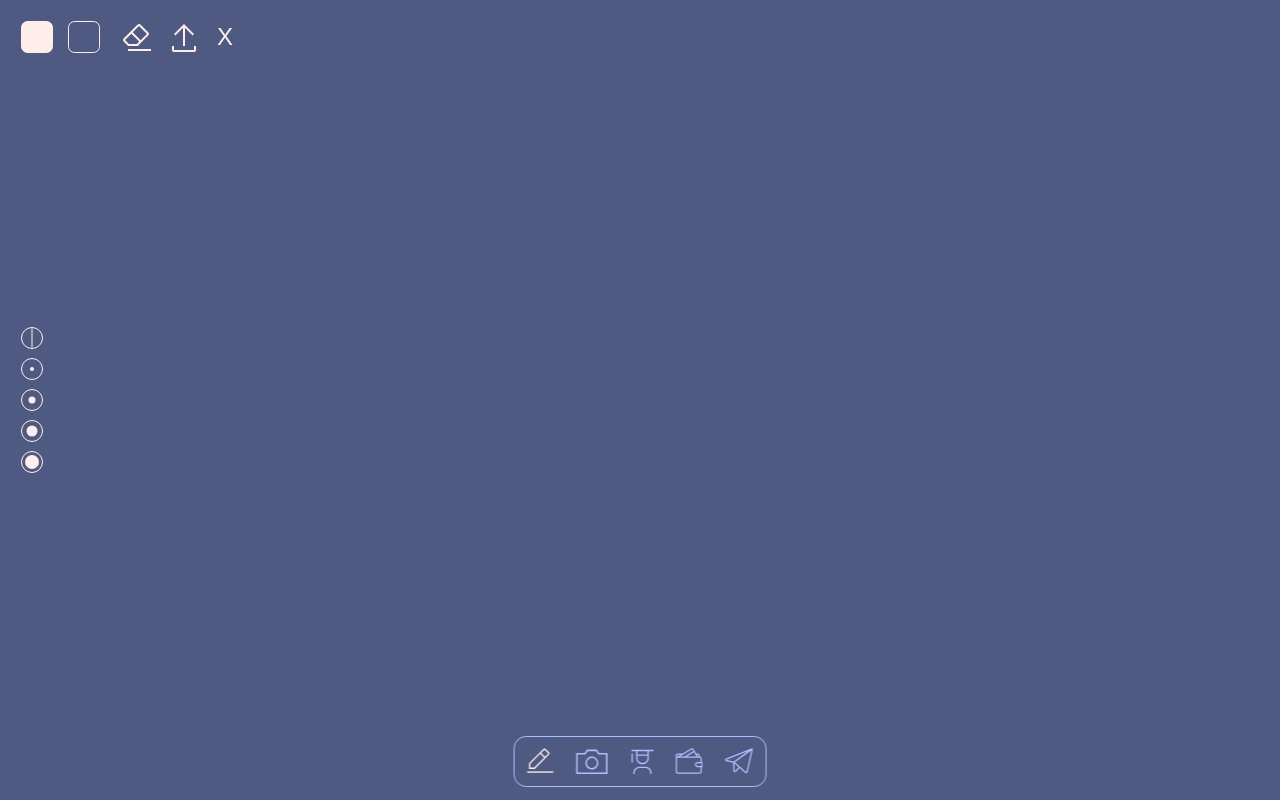
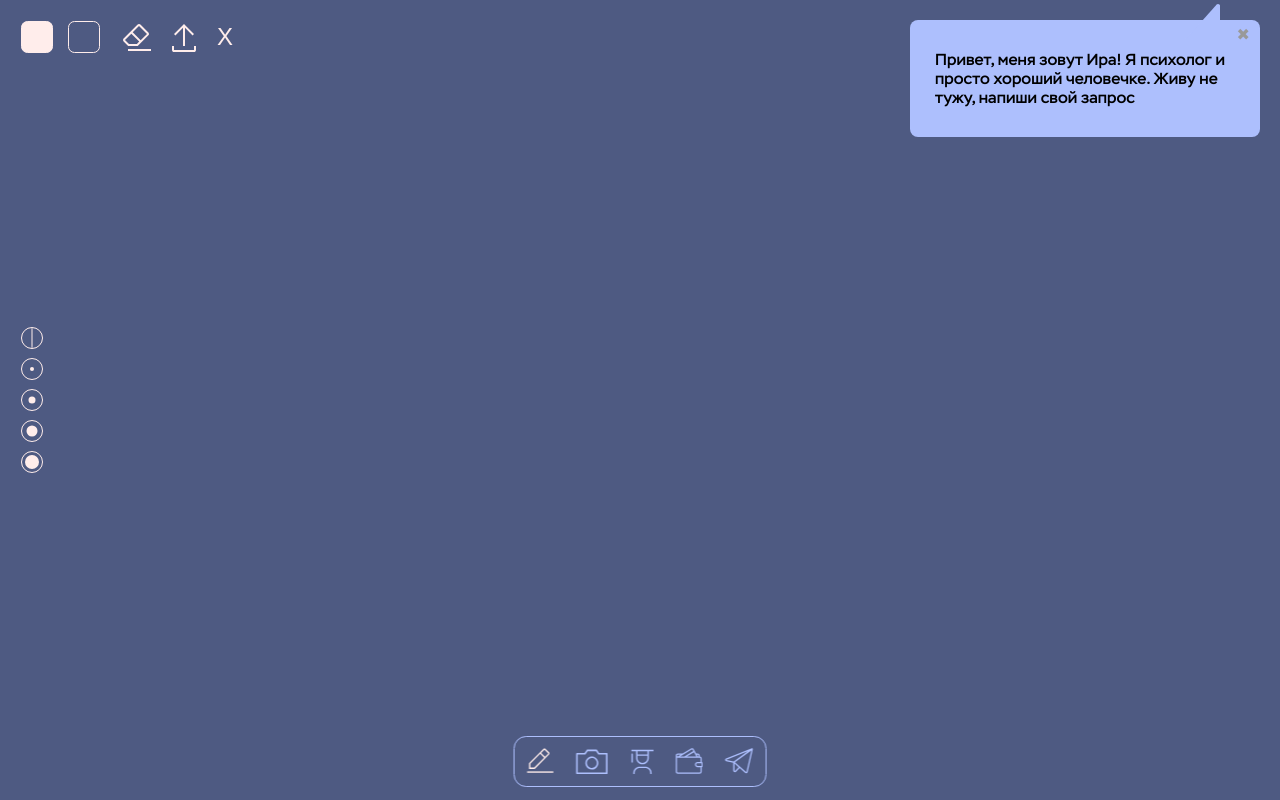
Before and after one commit to evgeniy-popov-jsx/psychologist-s-website, a React (Vite) app: page / in a window 1280 px wide. Built offline with nearby package versions, Linux system fonts and the light colour scheme.

Commit message:
styled message

```diff
--- a/src/presentation/components/Menu/index.tsx
+++ b/src/presentation/components/Menu/index.tsx
@@ -1,33 +1,68 @@
-import { Tooltip } from '../Tooltip/index.tsx';
 import { useLocation } from 'react-router-dom';
 import { Styled } from './styles.ts';
+import { Tooltip } from 'antd';
 
 export const Menu = () => {
   const location = useLocation();
 
+  const styles = {
+    color: '#4E5A82 ',
+    bgColor: '#FFEDEB',
+  };
+
   return (
     <Styled.Container>
-      <Tooltip title={'Рисовашка'}>
+      <Tooltip
+        title={'Рисовашка'}
+        placement="bottom"
+        color={styles.bgColor}
+        overlayInnerStyle={{color: styles.color}}
+        destroyTooltipOnHide
+      >
         <Styled.Link to={'/'}>
           <Styled.PaintIcon $active={location.pathname === '/'} />
         </Styled.Link>
       </Tooltip>
-      <Tooltip title={'Фотографии'}>
+      <Tooltip
+        title={'Фотографии'}
+        placement="bottom"
+        color={styles.bgColor}
+        overlayInnerStyle={{color: styles.color}}
+        destroyTooltipOnHide
+      >
         <Styled.Link to={'/photos'}>
           <Styled.PhotosIcon $active={location.pathname === '/photos'} />
         </Styled.Link>
       </Tooltip>
-      <Tooltip title={'Образование'}>
+      <Tooltip
+        title={'Образование'}
+        placement="bottom"
+        color={styles.bgColor}
+        overlayInnerStyle={{color: styles.color}}
+        destroyTooltipOnHide
+      >
         <Styled.Link to={'/educations'}>
           <Styled.EducationIcon $active={location.pathname === '/educations'} />
         </Styled.Link>
       </Tooltip>
-      <Tooltip title={'Стоимость'}>
+      <Tooltip
+        title={'Стоимость'}
+        placement="bottom"
+        color={styles.bgColor}
+        overlayInnerStyle={{color: styles.color}}
+        destroyTooltipOnHide
+      >
         <Styled.Link to={'/price'}>
           <Styled.PriceIcon $active={location.pathname === '/price'} />
         </Styled.Link>
       </Tooltip>
-      <Tooltip title={'Телеграм'}>
+      <Tooltip
+        title={'Телеграм'}
+        placement="bottom"
+        color={styles.bgColor}
+        overlayInnerStyle={{color: styles.color}}
+        destroyTooltipOnHide
+      >
         <Styled.Link to={'/telegram'}>
           <Styled.TelegramIcon $active={location.pathname === '/telegram'} />
         </Styled.Link>
--- /dev/null
+++ b/src/presentation/components/Message/index.tsx
@@ -0,0 +1,27 @@
+import React, { useEffect, useState } from 'react';
+import { Styled } from './styles';
+
+export const Message: React.FC = () => {
+  const [isVisible, setIsVisible] = useState(false);
+
+  useEffect(() => {
+    const timer = setTimeout(() => {
+      setIsVisible(true);
+    }, 2000);
+
+    return () => clearTimeout(timer);
+  }, []);
+
+  const handleClose = () => {
+    setIsVisible(false);
+  };
+
+  if (!isVisible) return null;
+
+  return (
+    <Styled.Message>
+      <span>Привет, меня зовут Ира! Я психолог и просто хороший человечке. Живу не тужу, напиши свой запрос</span>
+      <Styled.CloseButton onClick={handleClose}>✖</Styled.CloseButton>
+    </Styled.Message>
+  );
+};
--- /dev/null
+++ b/src/presentation/components/Message/styles.ts
@@ -0,0 +1,57 @@
+import styled from 'styled-components';
+
+const Message = styled.div`
+  position: absolute;
+  top: 20px;
+  right: 20px;
+  max-width: 300px;
+  margin-left: 20px;
+  background: var(--accent-color);
+  padding: 30px 25px;
+  border-radius: 8px;
+  z-index: 4;
+
+  &::before {
+    content: "";
+    position: absolute;
+    top: -15px;
+    right: 40px;
+    width: 35px;
+    height: 35px;
+    background: var(--accent-color);
+    border-radius: 1px;
+    clip-path: polygon(100% -12%, 100% 100%, 0 100%);
+  }
+
+  &::after {
+    content: "";
+    position: absolute;
+    top: -16px;
+    right: 40px;
+    width: 4px;
+    height: 4px;
+    border-radius: 50%;
+    background: var(--accent-color);
+  }
+`;
+
+const CloseButton = styled.button`
+  position: absolute;
+  top: 5px;
+  right: 10px;
+  background: none;
+  border: none;
+  cursor: pointer;
+  font-size: 16px;
+  color: #999;
+  padding: 0;
+
+  &:hover {
+    color: #333;
+  }
+`;
+
+export const Styled = {
+  Message,
+  CloseButton
+};
--- a/src/presentation/components/Tooltip/index.tsx
+++ /dev/null
@@ -1,25 +0,0 @@
-import { Tooltip as ANTTooltip } from 'antd';
-
-interface Props {
-  children : React.ReactNode;
-  title: string;
-}
-
-export const Tooltip: React.FC<Props> = ({children, title}) => {
-  const styles = {
-    color: '#4E5A82 ',
-    bgColor: '#FFEDEB',
-  };
-
-  return (
-    <ANTTooltip
-      placement="bottom"
-      title={title}
-      color={styles.bgColor}
-      overlayInnerStyle={{color: styles.color}}
-      destroyTooltipOnHide
-    >
-      {children}
-    </ANTTooltip>
-  );
-};
--- a/src/presentation/pages/DrawingBoard/components/toolButtons/index.tsx
+++ b/src/presentation/pages/DrawingBoard/components/toolButtons/index.tsx
@@ -3,7 +3,7 @@ import { observer } from 'mobx-react-lite';
 import { drawingStore } from 'application/stores/drawingStore';
 import { Color, convertColorToString } from 'utils/convertColor';
 import { Styled } from './styles';
-import { Tooltip } from 'presentation/components/Tooltip';
+import { Tooltip } from 'antd';
 
 export const ToolButtons: React.FC = observer(() => {
   const [color, setColor] = useState<string>('#FFEDEB');
@@ -31,29 +31,64 @@ export const ToolButtons: React.FC = observer(() => {
     drawingStore.resetCanvas();
   };
 
+  const styles = {
+    color: '#4E5A82 ',
+    bgColor: '#FFEDEB',
+  };
+
   return (
     <Styled.ToolBtns>
       <Styled.ColorPicker value={color} onChange={handleColorChangeBrush} disabledAlpha>
-        <Tooltip title={'Цвет кисти'}>
+        <Tooltip
+          title={'Цвет кисти'}
+          placement="bottom"
+          color={styles.bgColor}
+          overlayInnerStyle={{color: styles.color}}
+          // destroyTooltipOnHide
+        >
           <Styled.BtnColorPicker $color={color} />
         </Tooltip>
       </Styled.ColorPicker>
       <Styled.ColorPicker value={colorBg} onChange={handleColorChangeBg} disabledAlpha>
-        <Tooltip title={'Цвет фона'}>
+        <Tooltip
+          title={'Цвет фона'}
+          placement="bottom"
+          color={styles.bgColor}
+          overlayInnerStyle={{color: styles.color}}
+          destroyTooltipOnHide
+        >
           <Styled.BtnColorPicker $color={colorBg} />
         </Tooltip>
       </Styled.ColorPicker>
-      <Tooltip title={drawingStore.isErasing ? 'Рисовать' : 'Ластик'}>
+      <Tooltip
+          title={drawingStore.isErasing ? 'Рисовать' : 'Ластик'}
+          placement="bottom"
+          color={styles.bgColor}
+          overlayInnerStyle={{color: styles.color}}
+          destroyTooltipOnHide
+        >
         <Styled.Button onClick={handleToggleEraser}>
           {drawingStore.isErasing ? <Styled.BrushIcon /> : <Styled.EraserIcon /> }
         </Styled.Button>
       </Tooltip>
-      <Tooltip title='Сохранить'>
+        <Tooltip
+          title={'Сохранить'}
+          placement="bottom"
+          color={styles.bgColor}
+          overlayInnerStyle={{color: styles.color}}
+          destroyTooltipOnHide
+        >
         <Styled.Button onClick={handleTakeScreenshot}>
           <Styled.ExportIcon />
         </Styled.Button>
       </Tooltip>
-      <Tooltip title='Очистить'>
+        <Tooltip
+          title={'Очистить'}
+          placement="bottom"
+          color={styles.bgColor}
+          overlayInnerStyle={{color: styles.color}}
+          destroyTooltipOnHide
+        >
         <Styled.Button onClick={handleResetCanvas}>
           X
         </Styled.Button>
--- a/src/presentation/pages/DrawingBoard/index.tsx
+++ b/src/presentation/pages/DrawingBoard/index.tsx
@@ -4,6 +4,7 @@ import { drawingStore } from 'application/stores/drawingStore';
 import { Styled } from './styles';
 import { ToolButtons } from './components/toolButtons';
 import { ToolSizeButtons } from './components/toolSizeButtons';
+import { Message } from 'presentation/components/Message';
 
 export const DrawingBoard: React.FC = observer(() => {
   const drawingCanvasRef = useRef<HTMLCanvasElement | null>(null);
@@ -57,6 +58,7 @@ export const DrawingBoard: React.FC = observer(() => {
       />
       <ToolButtons />
       <ToolSizeButtons />
+      <Message />
     </Styled.Container>
   );
 });
--- a/src/presentation/pages/Education/index.tsx
+++ b/src/presentation/pages/Education/index.tsx
@@ -9,7 +9,7 @@ export const Educations = () => {
   useEffect(() => {
     const data = [1, 2, 3, 4, 5, 6, 7, 8, 9, 10, 11, 12,13,14,15,16,17];
 
-    const timeoutIDs = data.map((_, index) => {
+    const timeoutIDs = data.map((el, index) => {
       return setTimeout(() => {
         setLinks(prevLinks => [
           ...prevLinks,
@@ -18,7 +18,7 @@ export const Educations = () => {
             animate={{ opacity: 1 }}
             transition={{ delay: index * 0.1, duration: 0.5 }}
             >
-              <Link key={index}></Link>
+              <Link key={el}></Link>
           </motion.div>
         ]);
       }, 100 * index);
```
Also changed, not shown: 1 other file (tests, documents, lock files or other folders).
